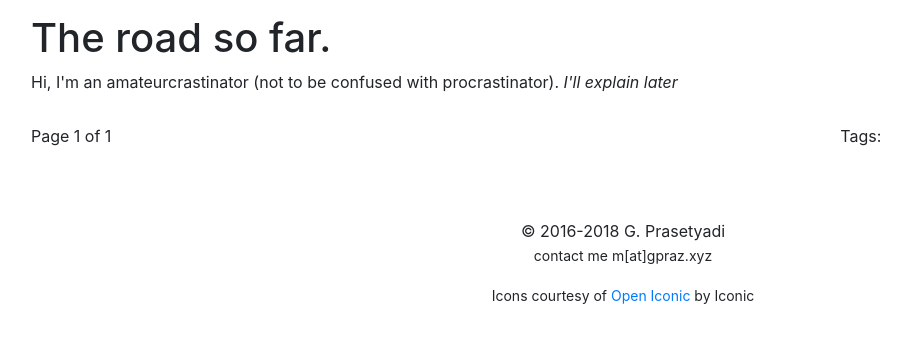
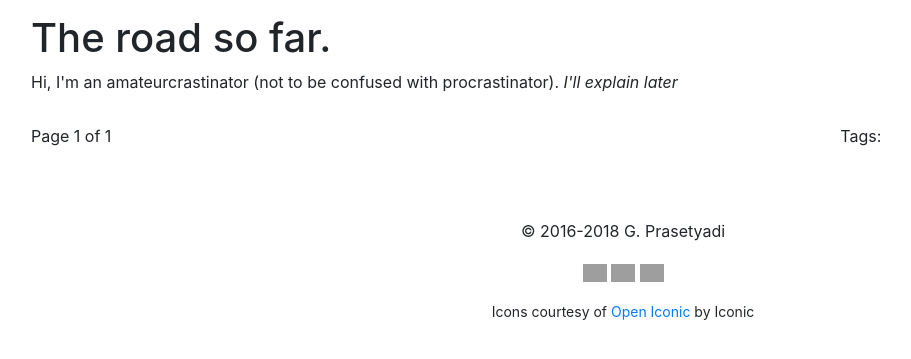
Before and after one commit to deadania14/Blog-GPraz, a Django app: page / in a window 1280 px wide. Shown: the part 56-415 px from the top of the page, without its empty margins (17-928 px from the left). Run offline with Django 3.2, Linux system fonts and the light colour scheme; data that the repository does not hold is empty; parts of the project's set-up code (start-up, migrations or seed data) failed here and were passed over; some libraries are stand-ins or nearby versions; grey boxes are pictures that could not be loaded.

Commit message:
socmed link and logo

```diff
--- a/template/blog/base.html
+++ b/template/blog/base.html
@@ -43,8 +43,12 @@
     {% endblock %}
 
     <div class="container-fluid footer">
-        <p style="margin-bottom: 0;">&copy; 2016-{% now 'Y' %} G. Prasetyadi</p>
-        <p><small>contact me m[at]gpraz.xyz</small></p>
+        <p>&copy; 2016-{% now 'Y' %} G. Prasetyadi</p>
+        <p style="text-align: center;">
+            <a href="mailto:m@gpraz.xyz"><img src="{% static 'image/email.png' %}" width="24px"></a>
+            <a href="https://www.linkedin.com/in/gprasetyadi/" target="_blank"><img src="{% static 'image/linkedin.png' %}" width="24px"></a>
+            <a href="https://github.com/GottfriedCP" target="_blank"><img src="{% static 'image/github.png' %}" width="24px"></a>
+        </p>
         <p><small>Icons courtesy of <a href="https://useiconic.com/open">Open Iconic</a> by Iconic</small></p>
     </div>
 
```
